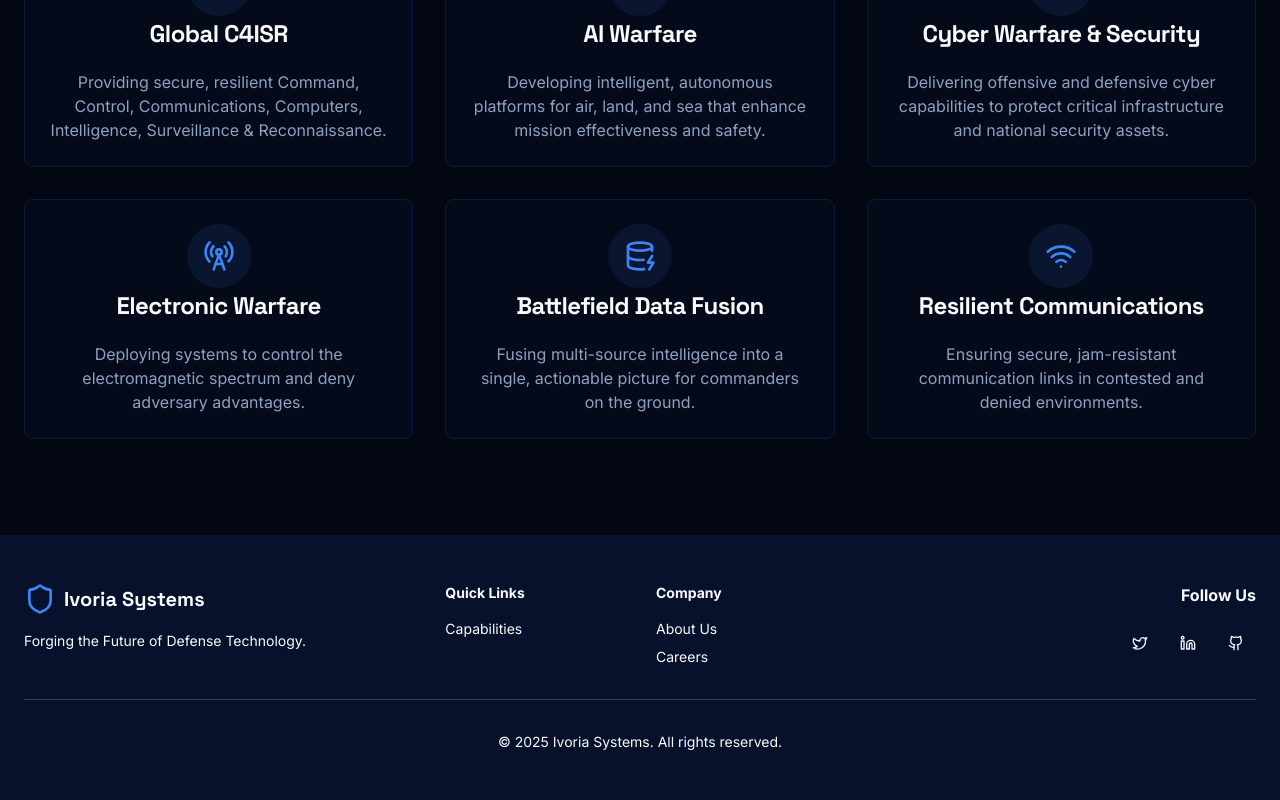
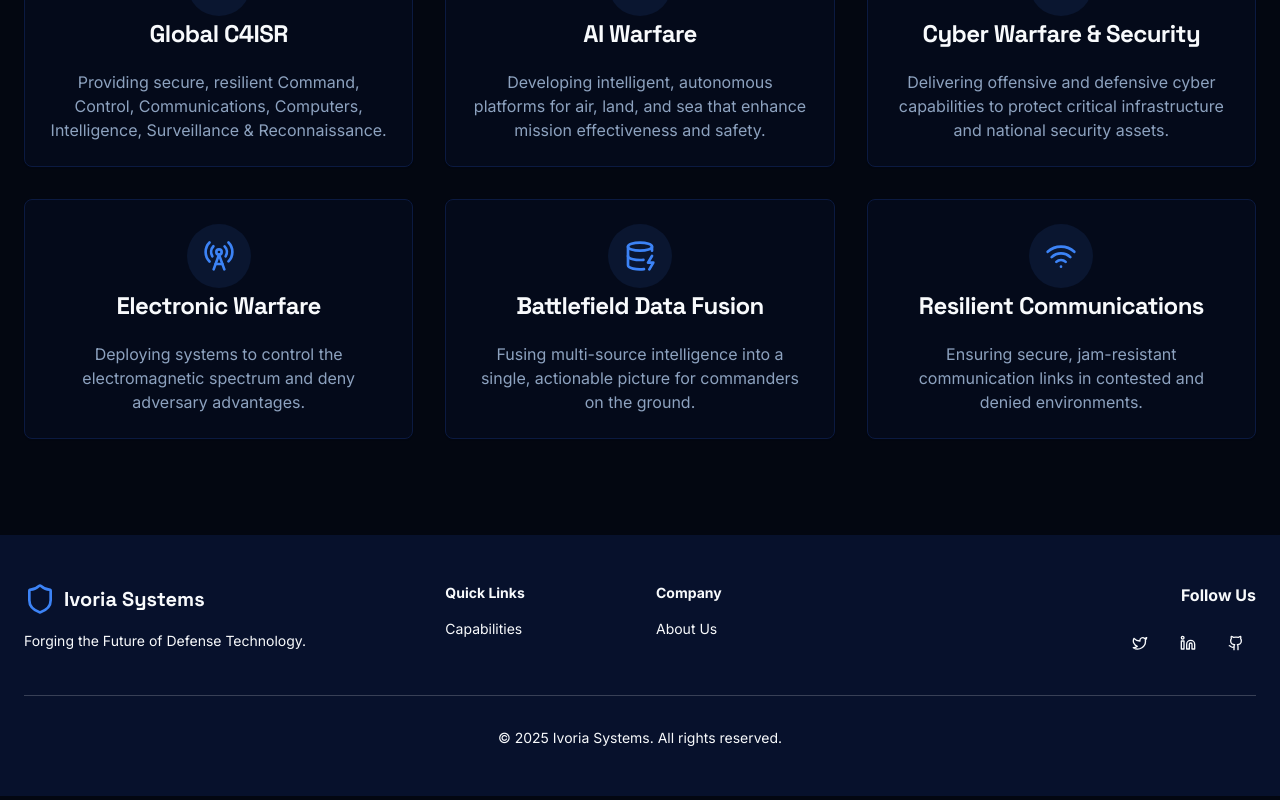
Before and after one commit to kabirpeswani/IvoriaSystems, a Next.js app: page / in a window 1280 px wide. Shown: the part 1033-1833 px from the top of the page. Built offline with nearby package versions, Linux system fonts and the light colour scheme.

Commit message:
remove (_for element <LinkComponent>_)

```diff
--- a/src/components/layout/footer.tsx
+++ b/src/components/layout/footer.tsx
@@ -27,7 +27,6 @@ export function Footer() {
               <h4 className="font-semibold mb-4">Company</h4>
               <ul className="space-y-2">
                 <li><Link href="#" className="hover:text-primary transition-colors">About Us</Link></li>
-                <li><Link href="#" className="hover:text-primary transition-colors">Careers</Link></li>
               </ul>
             </div>
           </div>
```
